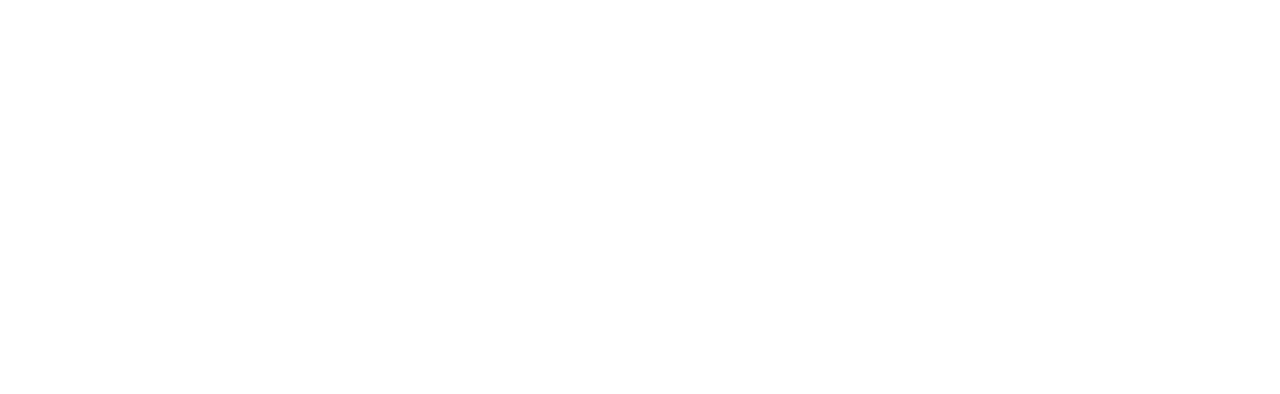
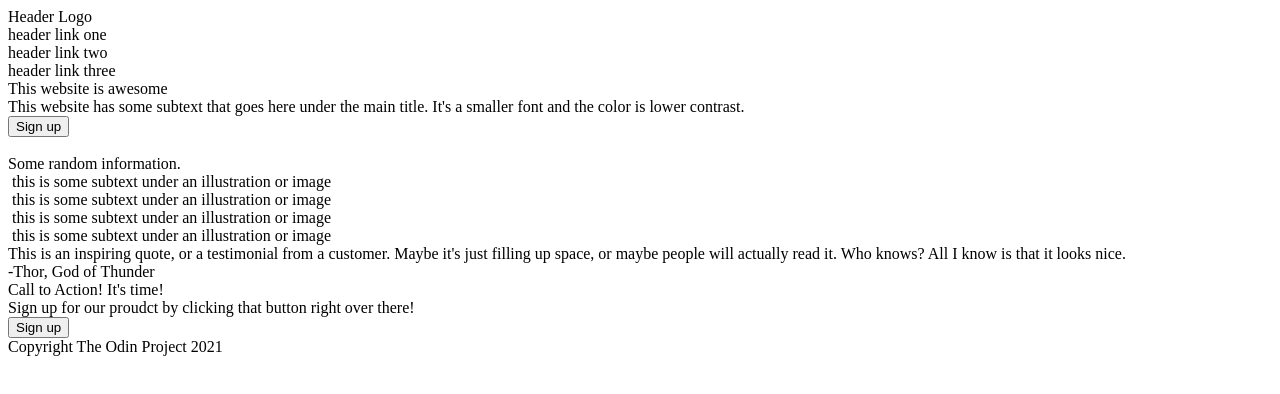
Before and after one commit to tk821/sample-website, a plain HTML site: page index.html in a window 1280 px wide. Drawn offline with Linux system fonts and the light colour scheme.

Commit message:
Added text

```diff
--- a/index.html
+++ b/index.html
@@ -9,62 +9,71 @@
 <div class="top">
     <div class="header">
         <div class="left">
-
+            Header Logo
         </div>
         <div class="right">
-
+            <div>header link one</div>
+            <div>header link two</div>
+            <div>header link three</div>
         </div>
     </div>
 
     <div class="first">
         <div class="left">
-
+            <div>This website is awesome</div>
+            <div>This website has some subtext that goes here under the main title. It's a smaller font and the color is lower contrast.</div>
+            <button>Sign up</button>
         </div>
         <div class="right">
-
+            <img>
         </div>
     </div>
 
     <div class="second">
         <div class="top">
-
+            Some random information.
         </div>
         <div class="bottom">
             <div class="segment">
-
+                <img>
+                this is some subtext under an illustration or image
             </div>
             <div class="segment">
-
+                <img>
+                this is some subtext under an illustration or image
             </div>
             <div class="segment">
-
+                <img>
+                this is some subtext under an illustration or image
             </div>
             <div class="segment">
-
+                <img>
+                this is some subtext under an illustration or image
             </div>
         </div>
     </div>
 
     <div class="third">
         <div class="top">
-
+            This is an inspiring quote, or a testimonial from a customer. Maybe it's just filling up space, or maybe people will actually read it. Who knows? All I know is that it looks nice.
         </div>
         <div class="bottom">
-
+            -Thor, God of Thunder
         </div>
     </div>
 
     <div class="fourth">
         <div class="left">
-
+            <div class="top">Call to Action! It's time!</div>
+            <div class="bottom">Sign up for our proudct by clicking that button right over there!</div>
         </div>
         <div class="right">
-
+            <button>Sign up</button>
         </div>
     </div>
 
     <div class="footer">
-
+        Copyright   The Odin Project 2021
     </div>
 </div>
 
```
